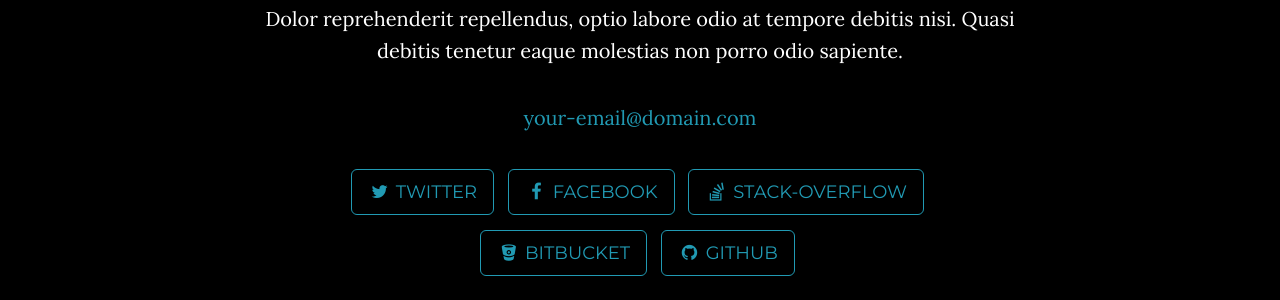
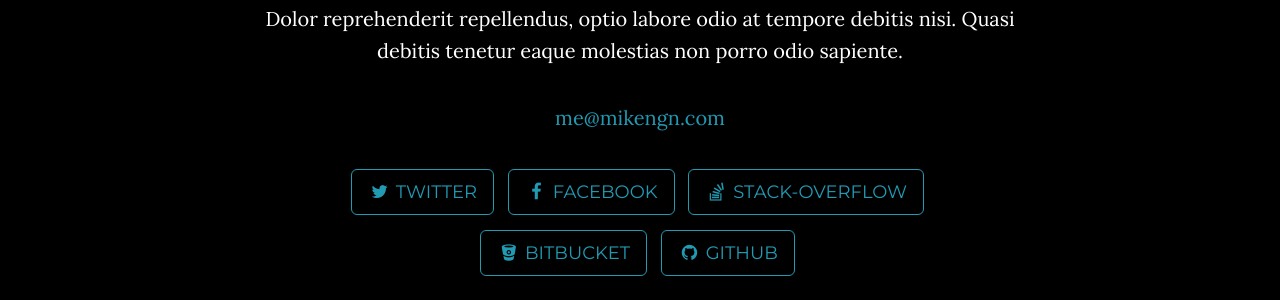
Before and after one commit to miken/firesidechat, a Jekyll site: the page built from index.html, in a window 1280 px wide and 900 px high, scrolled down 2255 px. Shown: the part 155-455 px from the top of the window. Built offline with Jekyll 4.4.1, drawn with Linux system fonts in a browser that asks for light colours.

Commit message:
Edit config vars

```diff
--- a/_config.yml
+++ b/_config.yml
@@ -1,7 +1,8 @@
 # Site settings
-title: Grayscale
-email: your-email@domain.com
-url: https://example.github.io
+title: EVMA Fireside Chat
+email: me@mikengn.com
+baseurl: /firesidechat
+url: https://miken.github.io/firesidechat
 description: "Write an awesome description for your new site here. You can edit this line in _config.yml. It will appear in your document head meta (for Google search results) and in your feed.xml site description."
 
 # Color settings (hex-codes without the leading hash-tag)
```
